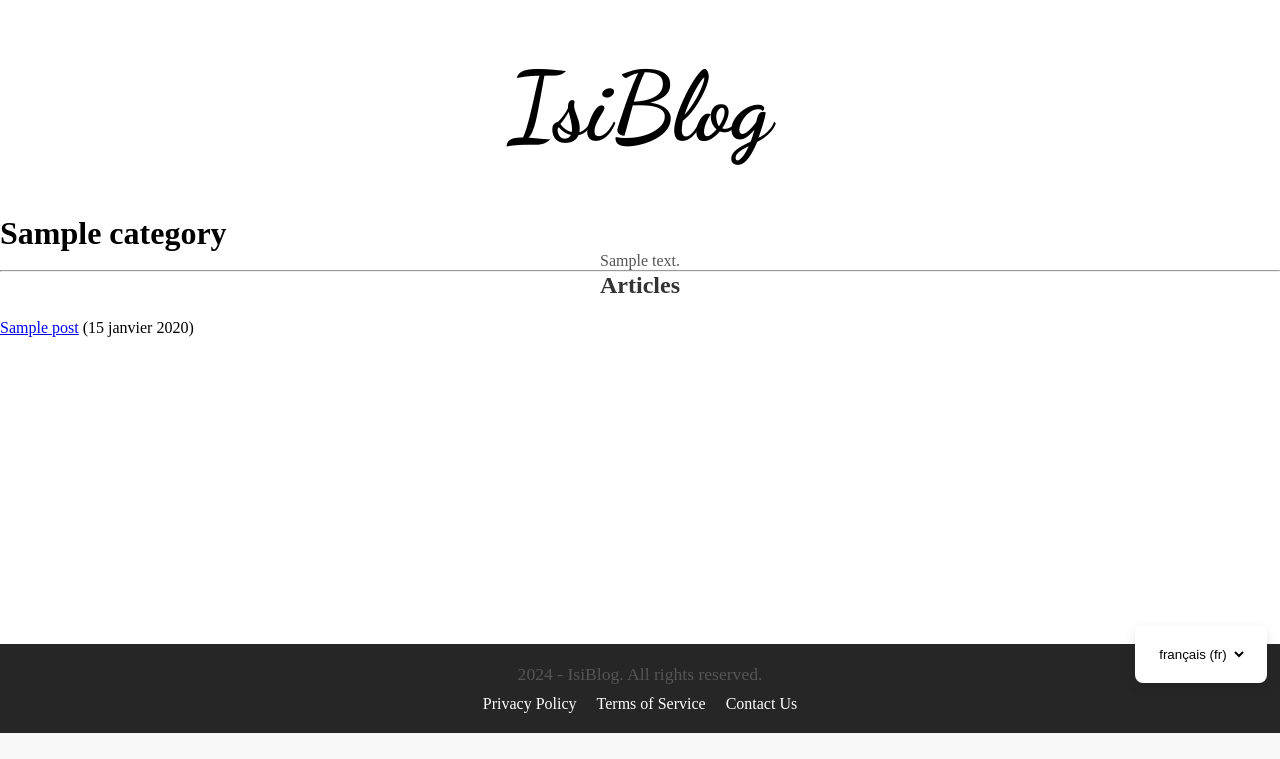
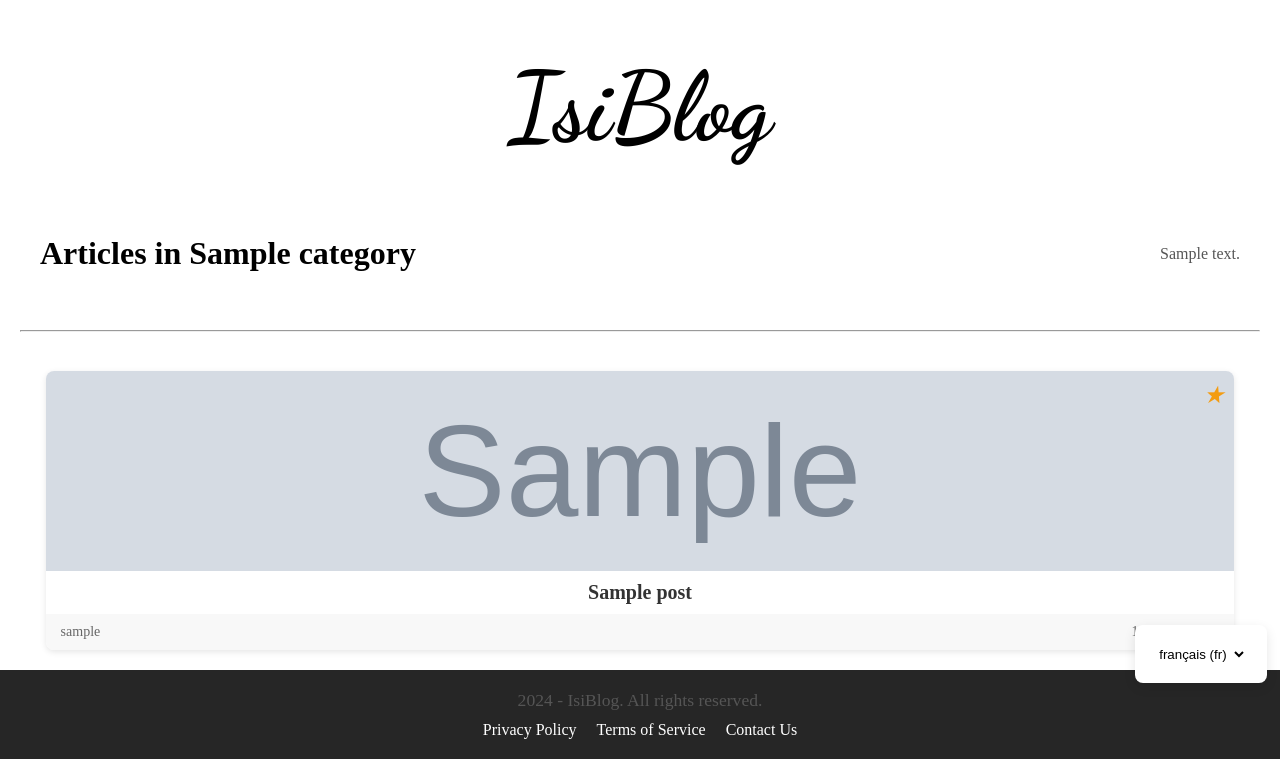
Before and after one commit to Anthomate/Isitech-Python-Django, a Django app: a page that uses monBlog/blog/templates/blog/base.html in a window 1280 px wide. Shown: the part 67-826 px from the top of the page. Before the commit the page ends 800 px from the top, so only its background shows below. Run offline with Django 5.2, Linux system fonts and the light colour scheme; a user stored in the database is signed in; tables that the repository leaves empty hold one stand-in row (values such as "Sample post"); grey boxes marked "Sample" are stand-in pictures.

Commit message:
Add favorites

```diff
--- a/monBlog/blog/models.py
+++ b/monBlog/blog/models.py
@@ -32,6 +32,7 @@ class POST(models.Model):
     title = models.CharField(max_length=200)
     slug = models.SlugField(unique=True)
     content = models.TextField()
+    favorited_by = models.ManyToManyField(User, related_name='favorite_posts', blank=True)
     created_at = models.DateTimeField(auto_now_add=True)
     updated_at = models.DateTimeField(auto_now=True)
     status = models.CharField(max_length=10, choices=STATUS_CHOICE, default='draft')
--- a/monBlog/blog/static/css/style.css
+++ b/monBlog/blog/static/css/style.css
@@ -146,6 +146,7 @@ main {
     height: 200px;
     background-size: cover;
     background-position: center;
+    position: relative;
 }
 
 .post-title {
@@ -483,3 +484,29 @@ a.back-link:hover {
     border: 1px solid #ccc;
     min-width: 250px;
 }
+
+.favorite-btn {
+    position: absolute;
+    top: 10px;
+    right: 10px;
+    background: none;
+    border: none;
+    cursor: pointer;
+    z-index: 10;
+    font-size: 1.5em;
+    color: #888;
+    transition: color 0.3s ease;
+}
+
+.favorite-btn:hover .favorite-icon.empty:before {
+    color: #f39c12;
+}
+
+.favorite-icon.empty:before {
+    content: "☆";
+}
+
+.favorite-icon.filled:before {
+    content: "★";
+    color: #f39c12;
+}
--- a/monBlog/blog/templates/blog/base.html
+++ b/monBlog/blog/templates/blog/base.html
@@ -73,4 +73,30 @@
             </form>
         </div>
 </body>
+<script>
+document.addEventListener('DOMContentLoaded', function() {
+    const favoriteButtons = document.querySelectorAll('.favorite-btn');
+    favoriteButtons.forEach(button => {
+        button.addEventListener('click', function() {
+            const postId = button.getAttribute('data-post-id');
+            fetch(`/toggle-favorite/${postId}/`, {
+                method: 'POST',
+                headers: {
+                    'X-CSRFToken': document.querySelector('[name=csrfmiddlewaretoken]').value,
+                }
+            })
+            .then(response => response.json())
+            .then(data => {
+                if (data.success) {
+                    const icon = button.querySelector('.favorite-icon');
+                    icon.classList.toggle('filled', data.is_favorited);
+                    icon.classList.toggle('empty', !data.is_favorited);
+                } else {
+                    alert('Erreur: ' + (data.error || 'action non réussie.'));
+                }
+            });
+        });
+    });
+});
+</script>
 </html>
--- a/monBlog/blog/templates/blog/category_detail.html
+++ b/monBlog/blog/templates/blog/category_detail.html
@@ -1,18 +1,43 @@
 {% extends "blog/base.html" %}
 {% load i18n %}
+{% load l10n %}
+
 {% block content %}
-<h1>{{ category.name }}</h1>
-<p>{{ category.description }}</p>
-<hr>
-<h2>{% trans "Articles" %}</h2>
-<ul class="post-list">
-    {% for post in posts %}
-        <li>
-            <a href="{{ post.get_absolute_url }}">{{ post.title }}</a>
-            <span>({{ post.created_at|date:"DATE_FORMAT" }})</span>
-        </li>
-    {% empty %}
-        <p>{% trans "No articles in this category." %}</p>
-    {% endfor %}
-</ul>
+<div class="posts-container">
+    <div class="home-header">
+        <h1>{% trans "Articles in " %}{{ category.name }}</h1>
+        <p>{{ category.description }}</p>
+    </div>
+
+    <hr />
+    {% if posts %}
+    <div class="post-row">
+        {% for post in posts %}
+        <div class="post-card">
+            <div class="post-image"
+                 style="background-image: url('{% if post.image %}{{ post.image.url }}{% else %}/static/images/default.png{% endif %}');">
+                {% if user.is_authenticated %}
+                <button class="favorite-btn" data-post-id="{{ post.id }}">
+                    <i class="favorite-icon {% if user in post.favorited_by.all %}filled{% else %}empty{% endif %}"></i>
+                </button>
+                {% endif %}
+            </div>
+            <h2 class="post-title">
+                <a href="{{ post.get_absolute_url }}">{{ post.title }}</a>
+            </h2>
+            <div class="post-info">
+                <span class="post-author">{{ post.author }}</span>
+                <span class="post-date">{% localize on %}{{ post.created_at|date:"DATE_FORMAT" }}{% endlocalize %}</span>
+            </div>
+        </div>
+        {% if forloop.counter|divisibleby:2 %}
+    </div>
+    <div class="post-row">
+        {% endif %}
+        {% endfor %}
+    </div>
+    {% else %}
+    <p>{% trans "No articles in this category." %}</p>
+    {% endif %}
+</div>
 {% endblock %}
--- a/monBlog/blog/urls.py
+++ b/monBlog/blog/urls.py
@@ -1,6 +1,6 @@
 from django.urls import path
 from . import views
-
+from .views import toggle_favorite
 
 urlpatterns = [
     ############################
@@ -9,6 +9,7 @@ urlpatterns = [
     path('register/', views.register, name='register'),
     path('login/', views.user_login, name='login'),
     path('logout/', views.user_logout, name='logout'),
+path('toggle-favorite/<int:post_id>/', toggle_favorite, name='toggle-favorite'),
 
     #####################
     # Gestion des posts #
--- a/monBlog/blog/views.py
+++ b/monBlog/blog/views.py
@@ -1,7 +1,8 @@
 import logging
 
 from django.db.models import Count
-
+from django.http import JsonResponse
+from django.views.decorators.csrf import csrf_exempt
 from .models import POST, Category
 from django.http import Http404
 from django.shortcuts import render, redirect, get_object_or_404
@@ -20,6 +21,21 @@ auth_logger = logging.getLogger('authentication')
 ############################
 # Gestion des utilisateurs #
 ############################
+
+@login_required
+@csrf_exempt
+def toggle_favorite(request, post_id):
+    try:
+        post = get_object_or_404(POST, id=post_id)
+        if request.user in post.favorited_by.all():
+            post.favorited_by.remove(request.user)
+            is_favorited = False
+        else:
+            post.favorited_by.add(request.user)
+            is_favorited = True
+        return JsonResponse({'is_favorited': is_favorited, 'success': True})
+    except Exception as e:
+        return JsonResponse({'error': str(e), 'success': False})
 
 def register(request):
     try:
@@ -84,43 +100,33 @@ def user_logout(request):
 
 def post_list(request):
     try:
-        # Récupérer toutes les catégories pour le select
+        # Récupération des catégories
         categories = Category.objects.all()
 
-        # Filtrage des posts publiés
+        # Filtrer les posts publiés
         posts = POST.objects.filter(status='published')
 
-        # Gestion des slugs manquants avec logging
-        slugs_corrected = 0
-        for post in posts:
-            if not post.slug:
-                post.slug = 'slug-manquant'
-                post.save()
-                slugs_corrected += 1
-            if post.image:
-                logger.info(f"Image path for post {post.id}: {post.image.path}")
-
-        if slugs_corrected > 0:
-            logger.warning(f"{slugs_corrected} post(s) ont eu un slug corrigé")
-
-        # Filtrage par catégorie si une catégorie est sélectionnée
+        # Filtrage par catégorie
         selected_category = request.GET.get('category')
         if selected_category:
             posts = posts.filter(category__slug=selected_category)
 
-        test_translation = _("All rights reserved.")
-        print(f"Translation test: {test_translation}")
+        # Filtrage par favoris si l'utilisateur est connecté et choisit cette option
+        show_favorites = request.GET.get('favorites') == 'true'
+        if show_favorites and request.user.is_authenticated:
+            posts = posts.filter(favorited_by=request.user)
 
-        logger.info(f"Liste des posts chargée : {len(posts)} articles publiés")
         return render(request, 'blog/home.html', {
             'posts': posts,
             'categories': categories,
-            'selected_category': selected_category
+            'selected_category': selected_category,
+            'show_favorites': show_favorites
         })
     except Exception as e:
         logger.error(f"Erreur lors du chargement de la liste des posts : {str(e)}", exc_info=True)
         messages.error(request, "Impossible de charger la liste des articles.")
         return render(request, 'blog/home.html', {'posts': [], 'categories': []})
+
 
 
 def post_detail(request, slug):
```
Also changed, not shown: monBlog/blog/templates/blog/home.html (+13 -0 lines), monBlog/blog/migrations/0002_post_favorited_by.py (added).
